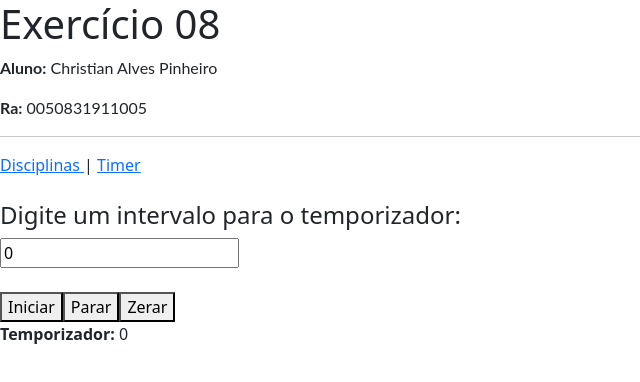
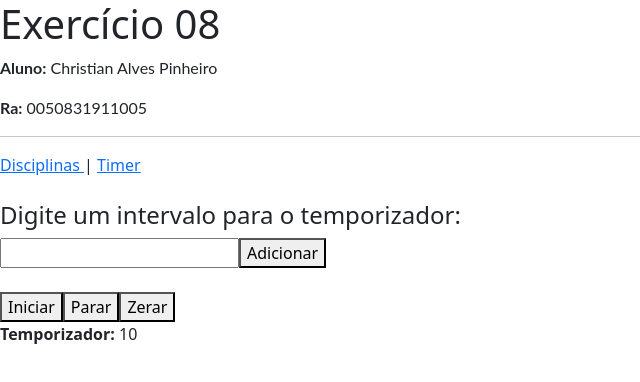
Before and after one commit to christianpinheiro/Exercicio-8, an Angular app: page /timer in a window 1280 px wide. Shown: the top 382 px of the page, without its empty margins (0-640 px from the left). Built offline with nearby package versions, Linux system fonts and the light colour scheme.

Commit message:
3 files modified

```diff
--- a/src/app/timer.service.ts
+++ b/src/app/timer.service.ts
@@ -3,7 +3,7 @@ import { Injectable } from '@angular/core';
 @Injectable()
 export class TimerService {
   private timer: any;
-  private counter = 0;
+  private counter = 10;
 
   constructor() {
 
--- a/src/app/timer/timer.component.html
+++ b/src/app/timer/timer.component.html
@@ -1,16 +1,16 @@
-<br><br>
-
+<br /><br />
 
 <h4>Digite um intervalo para o temporizador:</h4>
 
 <div>
-<input type = "number" step = "1" min = "0" [(ngModel)]="v"/>
+  <input #input type="number" />
+  <button (click)="timer.start(1000)">Adicionar</button>
 </div>
-<br>
 
+<br />
 <button (click)="timer.start(1000)">Iniciar</button>
 <button (click)="timer.stop()">Parar</button>
 <button (click)="timer.reset()">Zerar</button>
 
-<br>
+<br />
 <p><b>Temporizador:</b> {{ timer.getCount() }}</p>
--- a/src/app/timer/timer.component.ts
+++ b/src/app/timer/timer.component.ts
@@ -7,11 +7,10 @@ import { TimerService } from '../timer.service';
   styleUrls: ['./timer.component.css'],
 })
 export class TimerComponent implements OnInit {
-  v: number;
+
 
   constructor(public timer: TimerService) {
 
-    this.v = 0;
 
   }
 
```
